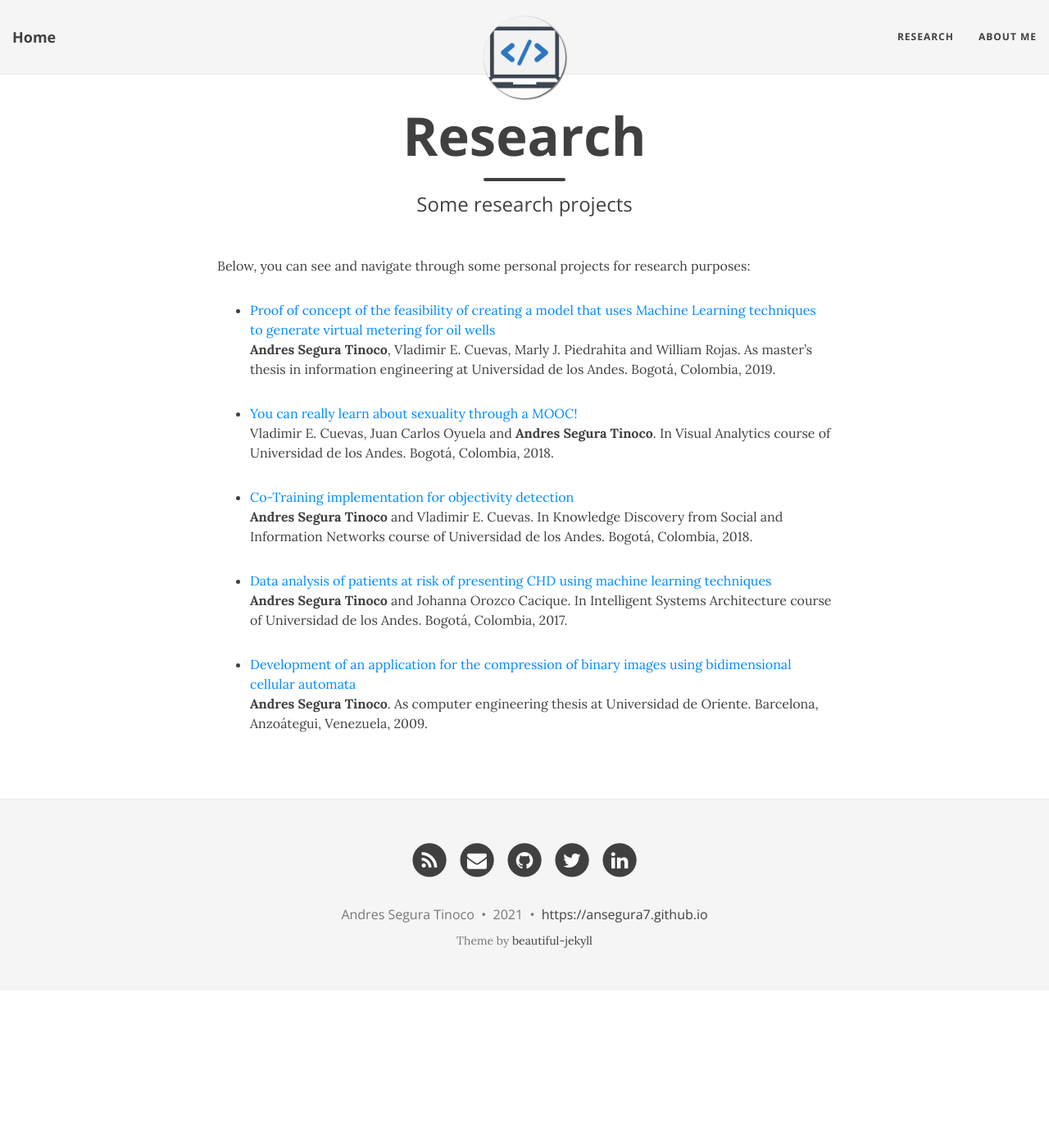
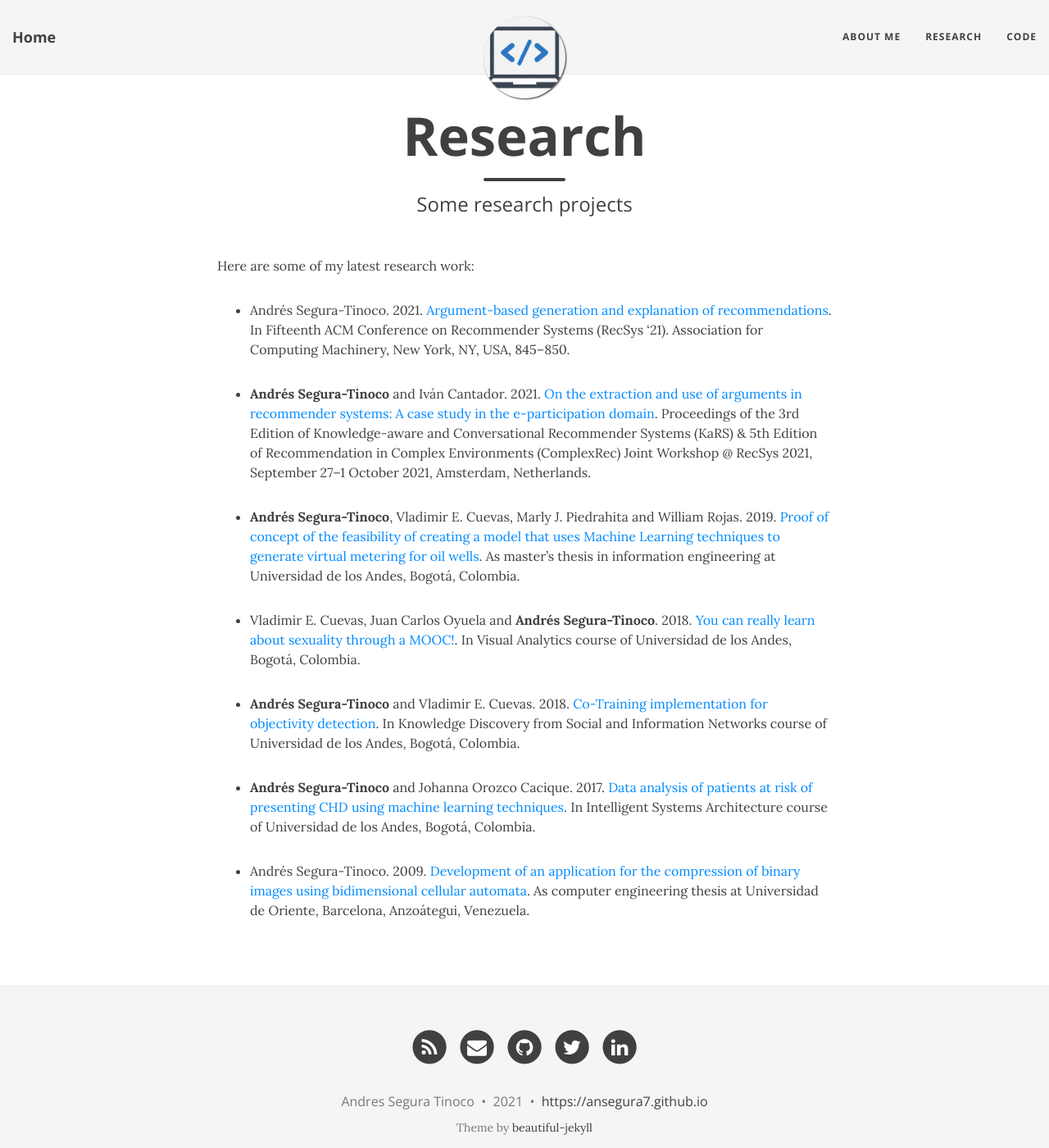
Before and after one commit to ansegura7/ansegura7.github.io, a Jekyll site: the page built from research.md, in a window 1280 px wide and 1400 px high. Shown: the whole window at 82% size. Built offline with Jekyll 4.4.1, drawn with Linux system fonts in a browser that asks for light colours; nearby versions of some CDN libraries.

Commit message:
Update navbar-links
- Added Code link.
- Updated research

```diff
--- a/_config.yml
+++ b/_config.yml
@@ -20,8 +20,9 @@
 
 # List of links in the navigation bar
 navbar-links:
+  About Me: "aboutme"
   Research: "research"
-  About Me: "aboutme"
+  Code: "https://github.com/ansegura7"
 
 # Image to show in the navigation bar - image must be a square (width = height)
 # Remove this parameter if you don't want an image in the navbar
--- a/research.md
+++ b/research.md
@@ -4,19 +4,19 @@
 subtitle: Some research projects
 ---
 
-Below, you can see and navigate through some personal projects for research purposes:
+Here are some of my latest research work:
 
-- <a href="#">Proof of concept of the feasibility of creating a model that uses Machine Learning techniques to generate virtual metering for oil wells</a><br/>
-<b>Andres Segura Tinoco</b>, Vladimir E. Cuevas, Marly J. Piedrahita and William Rojas. As master's thesis in information engineering at Universidad de los Andes. Bogotá, Colombia, 2019.
+- Andrés Segura-Tinoco. 2021. <a href="https://dl.acm.org/doi/10.1145/3460231.3473894" target="_blank">Argument-based generation and explanation of recommendations</a>. In Fifteenth ACM Conference on Recommender Systems (RecSys '21). Association for Computing Machinery, New York, NY, USA, 845–850.
 
-- <a href="https://github.com/ansegura7/VA-Proyecto-Final-MOOC/blob/master/paper/Proyecto_Final_VA_EN.pdf" target="_blank">You can really learn about sexuality through a MOOC!</a><br/>
-Vladimir E. Cuevas, Juan Carlos Oyuela and <b>Andres Segura Tinoco</b>. In Visual Analytics course of Universidad de los Andes. Bogotá, Colombia, 2018.
+- <b>Andrés Segura-Tinoco</b> and Iván Cantador. 2021. <a href="#">On the extraction and use of arguments in recommender
+systems: A case study in the e-participation domain</a>. Proceedings of the 3rd Edition of Knowledge-aware and Conversational Recommender Systems (KaRS) & 5th Edition of Recommendation in Complex Environments (ComplexRec) Joint Workshop @ RecSys 2021, September 27–1 October 2021, Amsterdam, Netherlands.
 
-- <a href="https://github.com/ansegura7/ML_ObjectivityDetection/blob/master/paper/Co-Training_Implementation_for_Objectivity_Detection.pdf" target="_blank">Co-Training implementation for objectivity detection</a><br/>
-<b>Andres Segura Tinoco</b> and Vladimir E. Cuevas. In Knowledge Discovery from Social and Information Networks course of Universidad de los Andes. Bogotá, Colombia, 2018.
+- <b>Andrés Segura-Tinoco</b>, Vladimir E. Cuevas, Marly J. Piedrahita and William Rojas. 2019. <a href="#">Proof of concept of the feasibility of creating a model that uses Machine Learning techniques to generate virtual metering for oil wells</a>. As master's thesis in information engineering at Universidad de los Andes, Bogotá, Colombia.
 
-- <a href="https://github.com/ansegura7/ML_CHD_Prediction/blob/master/paper/CHD_Prediction_using_ML_techniques.pdf" target="_blank">Data analysis of patients at risk of presenting CHD using machine learning techniques</a><br/>
-<b>Andres Segura Tinoco</b> and Johanna Orozco Cacique. In Intelligent Systems Architecture course of Universidad de los Andes. Bogotá, Colombia, 2017.
+- Vladimir E. Cuevas, Juan Carlos Oyuela and <b>Andrés Segura-Tinoco</b>. 2018. <a href="https://github.com/ansegura7/VA-Proyecto-Final-MOOC/blob/master/paper/Proyecto_Final_VA_EN.pdf" target="_blank">You can really learn about sexuality through a MOOC!</a>. In Visual Analytics course of Universidad de los Andes, Bogotá, Colombia.
 
-- <a href="#">Development of an application for the compression of binary images using bidimensional cellular automata</a><br/>
-<b>Andres Segura Tinoco</b>. As computer engineering thesis at Universidad de Oriente. Barcelona, Anzoátegui, Venezuela, 2009.
+- <b>Andrés Segura-Tinoco</b> and Vladimir E. Cuevas. 2018. <a href="https://github.com/ansegura7/ML_ObjectivityDetection/blob/master/paper/Co-Training_Implementation_for_Objectivity_Detection.pdf" target="_blank">Co-Training implementation for objectivity detection</a>. In Knowledge Discovery from Social and Information Networks course of Universidad de los Andes, Bogotá, Colombia.
+
+- <b>Andrés Segura-Tinoco</b> and Johanna Orozco Cacique. 2017. <a href="https://github.com/ansegura7/ML_CHD_Prediction/blob/master/paper/CHD_Prediction_using_ML_techniques.pdf" target="_blank">Data analysis of patients at risk of presenting CHD using machine learning techniques</a>. In Intelligent Systems Architecture course of Universidad de los Andes, Bogotá, Colombia.
+
+- Andrés Segura-Tinoco. 2009. <a href="#">Development of an application for the compression of binary images using bidimensional cellular automata</a>. As computer engineering thesis at Universidad de Oriente, Barcelona, Anzoátegui, Venezuela.
```
Also changed, not shown: img/avatar-icon-ast.png.
